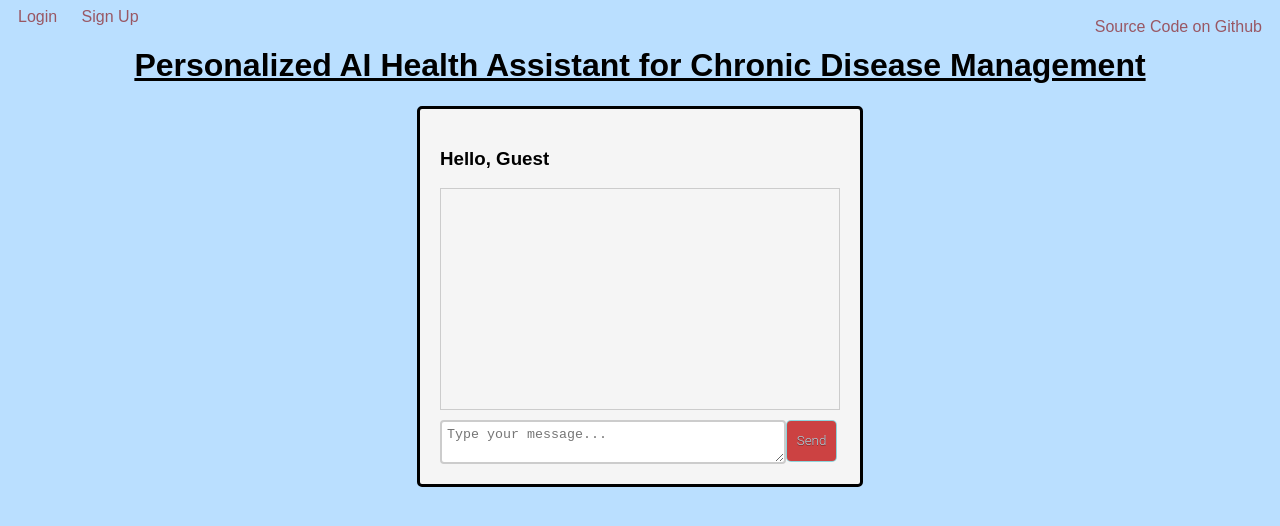
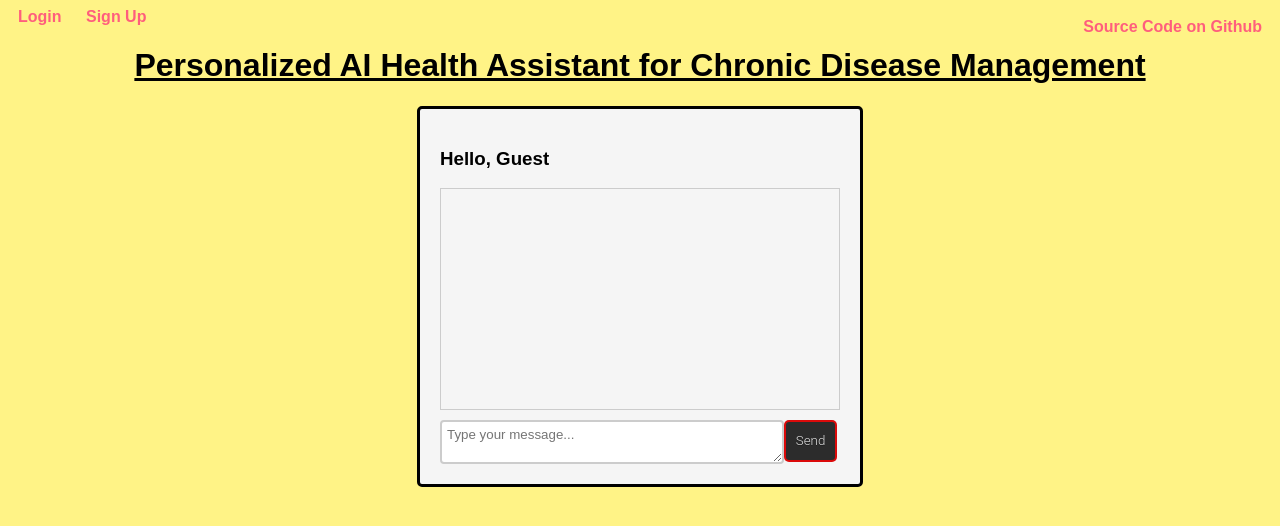
Before and after one commit to nav-github01001/workshop-medical-assistant, a plain HTML site: page website/index.html in a window 1280 px wide. Drawn offline with Linux system fonts and the light colour scheme.

Commit message:
update UI and remove unnecessary things

```diff
--- a/website/index.html
+++ b/website/index.html
@@ -40,7 +40,7 @@
 		<div class="messages" id="messages"></div>
 		<div class="input-box">
 			<textarea type="text" id="messageInput" placeholder="Type your message..."></textarea>
-			<button class="button bouncy" style="background-color:#cc4242;">Send</button>
+			<button class="button bouncy" style="background-color:#2c2c2c;">Send</button>
 		</div>
 	</div>
 </body>
--- a/website/style.css
+++ b/website/style.css
@@ -1,5 +1,9 @@
 html {
-      background-color: rgb(186, 223, 255);
+      background-color: rgb(255, 243, 134);
+}
+
+::selection {
+      color:rgb(255, 25, 25)
 }
 
 body {
@@ -41,18 +45,22 @@ body {
       text-decoration: underline;
 }
 
-#message-input {
+#messageInput {
       padding-right: 2px;
+      font-family: Arial, Helvetica, sans-serif;
 }
 
 .nav-link {
-      color: rgba(133, 0, 0, 0.61);
+      color: rgba(255, 0, 119, 0.61);
       text-decoration: none;
       padding: 10px;
+      font-weight: bold;
+      font-size: 16px;
 }
 
 .nav-link:hover {
-      color: rgb(133, 0, 0)
+      color: rgb(43, 255, 0);
+      font-size: 16.5px;
 }
 
 #src-code {
@@ -95,16 +103,15 @@ textarea {
 .button {
       display: inline-block;
       padding: 0.46em 1.6em;
-      border: 0.1em solid #82f4fcd3;
+      border: 0.2em solid #ff0303d3;
       margin: 0 0.2em 0.2em 0;
       border-radius: 0.12em;
       box-sizing: border-box;
       text-decoration: none;
       font-family: 'Roboto', sans-serif;
       font-weight: 300;
-      color: #a1f1ffda;
+      color: #ffffffda;
       text-shadow: 0 0.04em 0.04em rgba(0, 0, 0, 0.35);
-      background-color: #82f4fc;
       text-align: center;
       transition: all 0.15s;
       border-radius: 5px;
--- a/website/styles.css
+++ b/website/styles.css
@@ -1,6 +1,13 @@
+html {
+      background-color: rgb(255, 243, 134);
+}
+
+::selection {
+      color:rgb(255, 25, 25)
+}
+
 body {
       font-family: Arial, sans-serif;
-      background-color: #f0f0f0;
 }
 
 .container {
```
Also changed, not shown: website/signup.html (+0 -2 lines).
